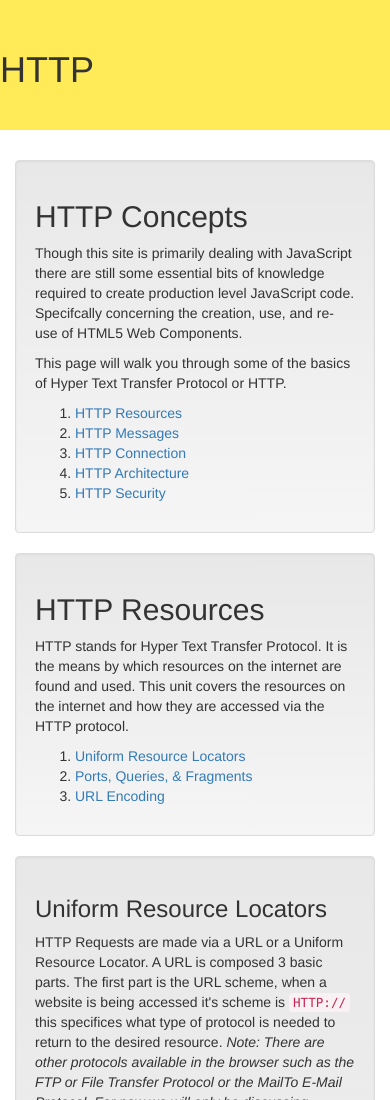
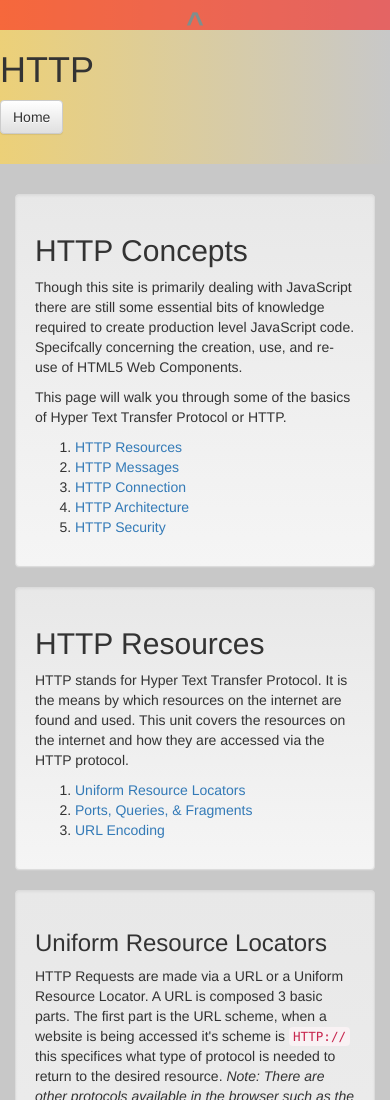
Before and after one commit to mattc41190/JavaScript-Programing, a plain HTML site: page HTTP_JS/HTTPConcepts.html in a window 390 px wide. Shown: the top 1100 px of the page. Drawn offline with nearby package versions, Linux system fonts and the light colour scheme; files that its build step writes are made by us from their sources.

Commit message:
Color Scheme

```diff
--- a/HTTP_JS/HTTPConcepts.html
+++ b/HTTP_JS/HTTPConcepts.html
@@ -4,10 +4,17 @@
 	<title>Learning HTTP</title>
 	<link rel="stylesheet" href="https://maxcdn.bootstrapcdn.com/bootstrap/3.3.5/css/bootstrap.min.css">
 	<link rel="stylesheet" href="https://maxcdn.bootstrapcdn.com/bootstrap/3.3.5/css/bootstrap-theme.min.css">
-	<link rel="stylesheet" href="MainStyle.css">
+	<link rel="stylesheet" href="../Styles/MainStyle.css">
+	<link rel="stylesheet" type="text/css" href="../Styles/ContextMenuStyle.css">
 </head>
 <body>
-<div class="jumbotron"><h1>HTTP</h1></div>
+<a href="#HTTPTitle"><div id="contextMenu">
+	<p id="caret"><strong>^</strong></p>
+</div></a>
+<div class="jumbotron" id="HTTPTitle">
+<h1>HTTP</h1>
+<a href="../Index.html"><button class="btn btn-default">Home</button></a></div>
+</div>
 <div class="container">
 	<div id="HTTPIndex">
 		<div class="well">
--- a/MainStyle.css
+++ /dev/null
@@ -1,4 +0,0 @@
-.jumbotron
-{
-	background-color: #FFEA58;
-}
--- /dev/null
+++ b/Styles/ContextMenuStyle.css
@@ -0,0 +1,35 @@
+/*Context Menu*/
+
+#contextMenu
+{
+	height: 50px;
+	width:50px;
+	border-radius: 90px;
+	background: red;
+	opacity: .5;
+	position: fixed;
+	margin-top: 40%;
+	margin-left: 95%;
+	text-align: center;
+}
+
+#caret
+{
+	margin-top: 10%;
+	font-size: 30px;
+}
+
+@media screen and (max-width: 900px) {
+    #contextMenu {
+	height: 30px;
+	width:100%;
+	border-radius: 0px;
+	margin-left: 0%;
+	margin-top: 0%;
+    }
+
+    #caret{
+		margin-top: .5%;
+		font-size: 30px;
+	}
+}
--- /dev/null
+++ b/Styles/MainStyle.css
@@ -0,0 +1,13 @@
+/*Default Style*/
+
+body
+{
+	background: #C8C8C8;
+}
+
+.jumbotron
+{
+background: linear-gradient(to right, #ECD078 , #C8C8C8 ); /* Standard syntax */
+background: -webkit-linear-gradient(left, #ECD078 , #C8C8C8 ); /* For Safari 5.1 to 6.0 */
+background: -moz-linear-gradient(right, #ECD078, #C8C8C8 ); /* For Firefox 3.6 to 15 */	/*background: #ECD078;*/
+}
```
Also changed, not shown: Index.html (+6 -2 lines), OOP_JS/OOP_JS.html (+3 -1 lines).
